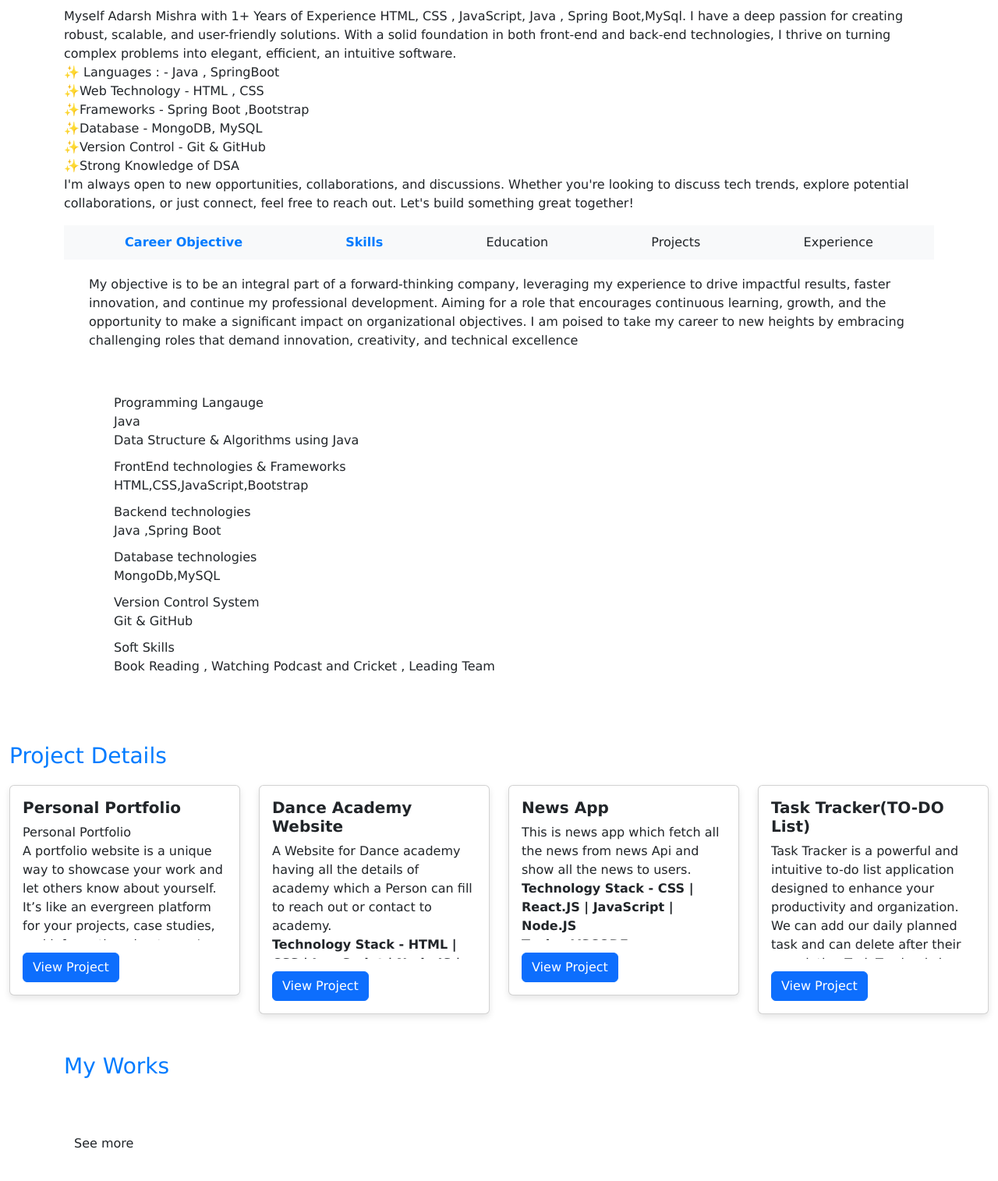
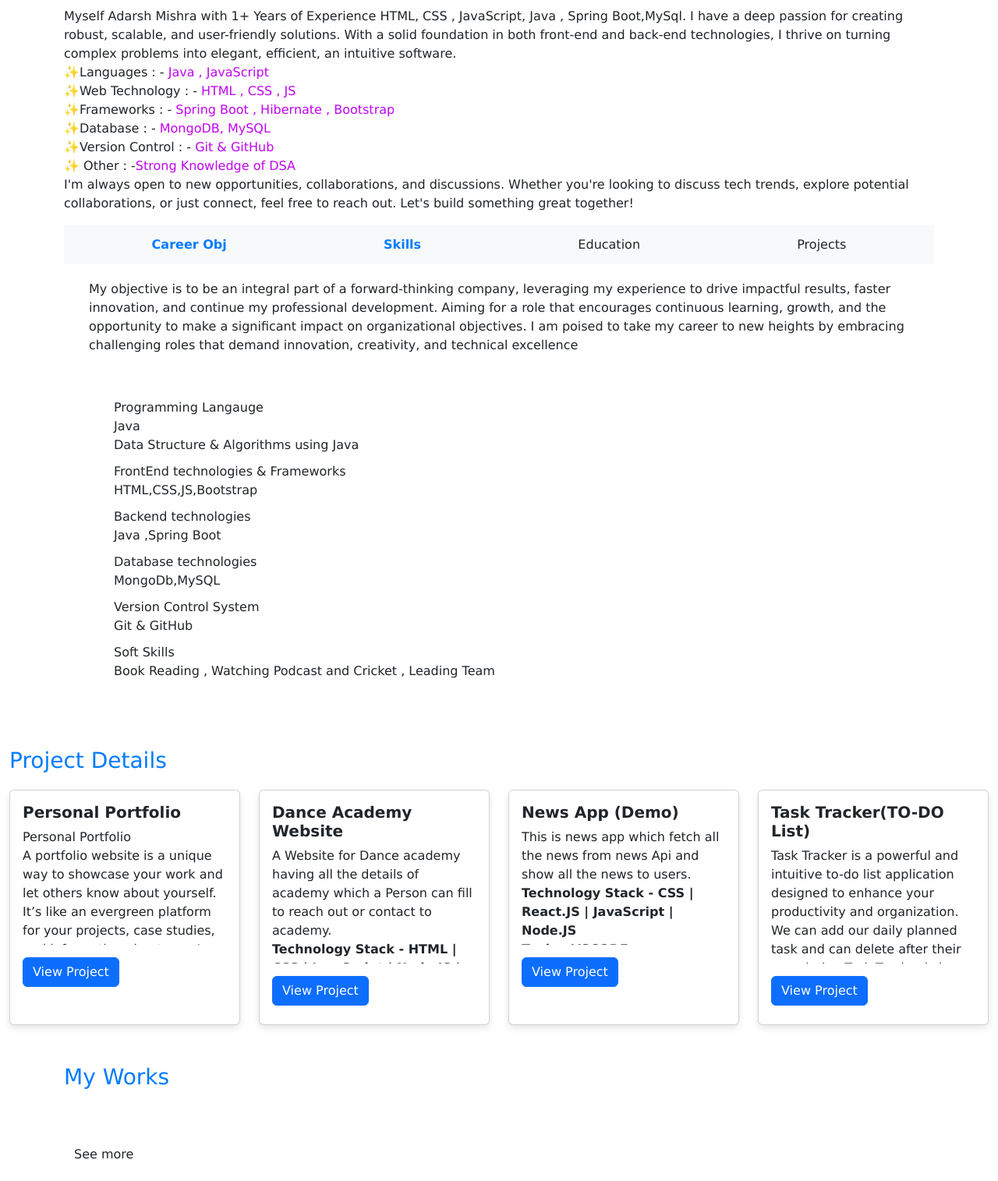
Before and after one commit to adarsh03108/resume, a plain HTML site: page index.html in a window 1280 px wide. Shown: the part 360-1875 px from the top of the page at 78% size. Drawn offline with nearby package versions, Linux system fonts and the light colour scheme.

Commit message:
New Cheanges

```diff
--- a/index.html
+++ b/index.html
@@ -23,11 +23,11 @@
                 <i class="fa fa-bars" aria-hidden="true" onclick="openmenu()"></i>
 
                 <div class="dropdown">
-                    <a class=" logo fa fa-user " href="#" role="button" data-bs-toggle="dropdown" aria-expanded="false" >
+                    <a class=" logo fa fa-user "  href="#" role="button" data-bs-toggle="dropdown" aria-expanded="false" >
 
                     </a>
 
-                    <ul class="dropdown-menu " style="background-color: gray;">
+                    <ul class="dropdown-menu " style="background-color: rgb(191, 5, 238);">
                       <li><a class="dropdown-item" href="#aarudra@gmail.com" title="email"> <i class="fa-solid fa-paper-plane"> </i> aarudra03@gmail.com</a></li>
                       <li><a class="dropdown-item" href="#"> <i class="fa-brands fa-github"> </i>github id</a></li>
                       <li><a class="dropdown-item" href="#"><i class="fa-brands fa-linkedin"> </i>linkdin id</a></li>
@@ -66,19 +66,22 @@
                         I have a deep passion for creating robust, scalable, and user-friendly solutions. With a solid
                         foundation in both front-end and back-end technologies, I thrive on turning complex problems
                         into elegant, efficient, an intuitive software.
+
                         <br>
-                        ✨ Languages : - Java , SpringBoot
+
+                        ✨Languages : - <span style=" color: rgb(191, 5, 238);"> Java , JavaScript </span>
                         <br>
-                        ✨Web Technology - HTML , CSS
+                        ✨Web Technology : - <span style=" color: rgb(191, 5, 238);">HTML , CSS , JS</span>
                         <br>
-                        ✨Frameworks - Spring Boot ,Bootstrap
+                        ✨Frameworks : -  <span style=" color: rgb(191, 5, 238);">Spring Boot , Hibernate , Bootstrap</span>
                         <br>
-                        ✨Database - MongoDB, MySQL
+                        ✨Database : - <span style=" color: rgb(191, 5, 238);">MongoDB, MySQL</span>
                         <br>
-                        ✨Version Control - Git & GitHub
+                        ✨Version Control : - <span style=" color: rgb(191, 5, 238);">Git & GitHub</span>
                         <br>
-                        ✨Strong Knowledge of DSA
+                        ✨ Other : -<span style=" color: rgb(191, 5, 238);">Strong Knowledge of DSA</span>
                         <br>
+
                         I'm always open to new opportunities, collaborations, and discussions. Whether you're looking to
                         discuss tech trends, explore potential collaborations, or just connect, feel free to reach out.
                         Let's build something great together!
@@ -86,12 +89,12 @@
 
                     <div class="  cs container-fluid ">
                         <div class="row">
-                            <div class="tab-titles">
-                                <div class="tab-links active-link" onclick="opentab('obj')">Career Objective</div>
-                                <div class="tab-links active-link" onclick="opentab('skills')">Skills</div>
-                                <div class="tab-links" onclick="opentab('education')">Education</div>
-                                <div class="tab-links" onclick="opentab('projects')">Projects</div>
-                                <div class="tab-links" onclick="opentab('experience')">Experience</div>
+                            <div class="tab-titles" >
+                                <div class="tab-links active-link" style="padding: 3px;" onclick="opentab('obj')">Career Obj</div>
+                                <div class="tab-links active-link" style="padding: 3px;"  onclick="opentab('skills')">Skills</div>
+                                <div class="tab-links" style="padding: 3px;"  onclick="opentab('education')">Education</div>
+                                <div class="tab-links" style="padding: 3px;"  onclick="opentab('projects')">Projects</div>
+
                             </div>
                         </div>
 
@@ -113,7 +116,7 @@
                                 <li><span>Programming Langauge</span><br>Java<br> Data Structure & Algorithms using Java
                                 </li>
                                 <li><span>FrontEnd technologies &
-                                        Frameworks</span><br>HTML,CSS,JavaScript,Bootstrap</li>
+                                        Frameworks</span><br>HTML,CSS,JS,Bootstrap</li>
                                 <li><span>Backend technologies</span><br>Java ,Spring Boot</li>
                                 <li><span>Database technologies</span><br>MongoDb,MySQL</li>
                                 <li><span>Version Control System</span><br>Git & GitHub</li>
@@ -183,9 +186,9 @@
 
 
 
-          <div class="col-sm-12 col-md-6 col-lg-3">
-            <div class="card" style=" max-height: 380px;  ">
-              <div class="card-body">
+          <div class="col-sm-12 col-md-6 col-lg-3" >
+            <div class="card" >
+              <div class="card-body"style=" height: 300px;  ">
                 <h5 class="card-title " style="font-weight: bold;">Personal Portfolio</h5>
 
                 <p style=" max-height:150px; overflow:auto">Personal Portfolio</span><br>A portfolio website is a unique way to showcase your
@@ -205,9 +208,9 @@
 
 
 
-          <div class="col-sm-12 col-md-6 col-lg-3">
-            <div class="card" style="max-height: 380px;">
-              <div class="card-body">
+          <div class="col-sm-12 col-md-6 col-lg-3" >
+            <div class="card">
+              <div class="card-body"style=" height: 300px;  ">
                 <h5 class="card-title " style="font-weight: bold;">Dance Academy Website</h5>
 
               <p style=" max-height:150px; overflow:auto"> A Website for Dance academy having all the details
@@ -223,10 +226,10 @@
 
 
 
-          <div class="col-sm-12 col-md-6 col-lg-3">
-            <div class="card" style="max-height: 380px;">
-              <div class="card-body">
-                <h5 class="card-title " style="font-weight: bold;">News App</h5>
+          <div class="col-sm-12 col-md-6 col-lg-3" >
+            <div class="card" >
+              <div class="card-body"style=" height: 300px;  ">
+                <h5 class="card-title " style="font-weight: bold;">News App (Demo)</h5>
 
                 <p style=" max-height:150px; overflow:auto">This is news app which fetch all the news from news Api and
                     show all the news to users. <br><b>Technology Stack - CSS | React.JS | JavaScript | Node.JS <br>
@@ -244,8 +247,8 @@
 
 
           <div class="col-sm-12 col-md-6 col-lg-3">
-            <div class="card" style="max-height: 380px;">
-              <div class="card-body">
+            <div class="card" >
+              <div class="card-body"style=" height: 300px;  ">
                 <h5 class="card-title " style="font-weight: bold;">Task Tracker(TO-DO List)</h5>
 
                 <p style=" max-height:150px; overflow:auto">Task Tracker is a powerful and intuitive to-do list application designed to enhance your
```
